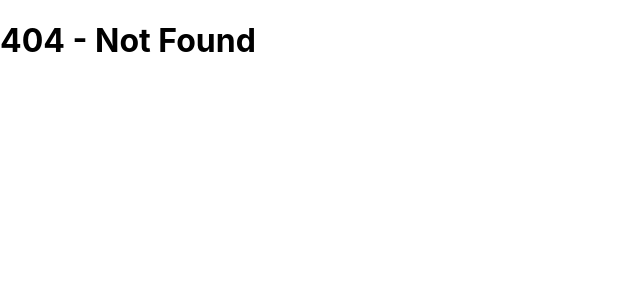
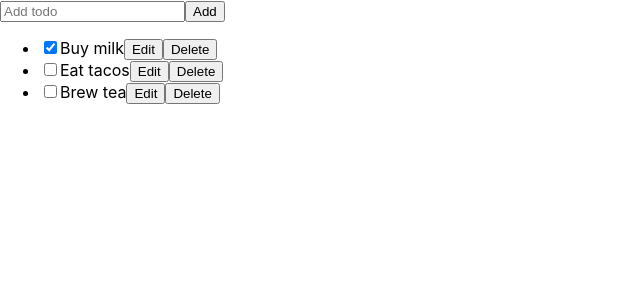
Before and after one commit to kayoken/react-projects, a React (Vite) app: page /mutations in a window 1280 px wide. Before the commit this address had no page. Shown: the top 300 px of the page, without its empty margins (0-640 px from the left). Built offline with nearby package versions, Linux system fonts and the light colour scheme.

Commit message:
added lots of things

```diff
--- a/src/components/Content/Content.jsx
+++ b/src/components/Content/Content.jsx
@@ -6,6 +6,7 @@
 import Paint from "../Paint";
 import Transitions from "../Transition";
 import CustomHookPage from "../CustomHookPage";
+import Mutations from "../Mutations";
 
 const Content = () => {
   const location = useLocation();
@@ -36,6 +37,9 @@
               <Link className="App-link" to="/custom-hooks">
                 CustomHooks
               </Link>
+              <Link className="App-link" to="/mutations">
+                Mutations
+              </Link>
             </header>
           </div>
         }
@@ -43,6 +47,7 @@
       <Route path="/paint" element={<Paint />}></Route>
       <Route path="/transitions" element={<Transitions />}></Route>
       <Route path="/custom-hooks" element={<CustomHookPage />}></Route>
+      <Route path="/mutations" element={<Mutations />}></Route>
       <Route path="*" element={<NotFound />}></Route>
     </Routes>
   );
--- a/src/components/CustomHookPage/CustomHookPage.jsx
+++ b/src/components/CustomHookPage/CustomHookPage.jsx
@@ -5,7 +5,7 @@
   const nameRef = useRef("null");
   const [name, setName] = useState("Me");
 
-  const idiot = useIdiot(name);
+  const idiotize = useIdiot(name);
 
   const changeName = (e) => {
     e.preventDefault();
@@ -23,7 +23,7 @@
         <button onClick={changeName}>Make Idiot!</button>
       </form>
       <div>Input was {name}</div>
-      <h2>{idiot}</h2>
+      <h2>{idiotize}</h2>
     </div>
   );
 };
--- /dev/null
+++ b/src/components/Mutations/AddTodo.jsx
@@ -0,0 +1,22 @@
+import { useState } from "react";
+
+export default function AddTodo({ onAddTodo }) {
+  const [title, setTitle] = useState("");
+  return (
+    <>
+      <input
+        placeholder="Add todo"
+        value={title}
+        onChange={(e) => setTitle(e.target.value)}
+      />
+      <button
+        onClick={() => {
+          setTitle("");
+          onAddTodo(title);
+        }}
+      >
+        Add
+      </button>
+    </>
+  );
+}
--- /dev/null
+++ b/src/components/Mutations/Mutations.jsx
@@ -0,0 +1,58 @@
+import { useState } from "react";
+import AddTodo from "./AddTodo";
+import TaskList from "./TaskList";
+
+let nextId = 3;
+const initialTodos = [
+  { id: 0, title: "Buy milk", done: true },
+  { id: 1, title: "Eat tacos", done: false },
+  { id: 2, title: "Brew tea", done: false },
+];
+
+export default function Mutations() {
+  const [todos, setTodos] = useState(initialTodos);
+
+  function handleAddTodo(title) {
+    setTodos([
+      {
+        //this works only because the nextId is global and outside of Mutations
+        id: nextId++,
+        title: title,
+        done: false,
+      },
+      ...todos,
+    ]);
+  }
+
+  function handleChangeTodo(nextTodo) {
+    setTodos(
+      todos.map((todo) => {
+        if (todo.id === nextTodo.id) {
+          return {
+            nextTodo,
+          };
+        }
+        return todo;
+      })
+    );
+  }
+
+  function handleDeleteTodo(todoId) {
+    setTodos(
+      todos.filter((todo) => {
+        return todo.id !== todoId;
+      })
+    );
+  }
+
+  return (
+    <>
+      <AddTodo onAddTodo={handleAddTodo} />
+      <TaskList
+        todos={todos}
+        onChangeTodo={handleChangeTodo}
+        onDeleteTodo={handleDeleteTodo}
+      />
+    </>
+  );
+}
--- /dev/null
+++ b/src/components/Mutations/TaskList.jsx
@@ -0,0 +1,58 @@
+import { useState } from "react";
+
+export default function TaskList({ todos, onChangeTodo, onDeleteTodo }) {
+  console.log(todos);
+  return (
+    <ul>
+      {todos.map((todo) => (
+        <li key={todo.id}>
+          <Task todo={todo} onChange={onChangeTodo} onDelete={onDeleteTodo} />
+        </li>
+      ))}
+    </ul>
+  );
+}
+
+function Task({ todo, onChange, onDelete }) {
+  const [isEditing, setIsEditing] = useState(false);
+  let todoContent;
+  if (isEditing) {
+    todoContent = (
+      <>
+        <input
+          value={todo.title}
+          onChange={(e) => {
+            onChange({
+              ...todo,
+              title: e.target.value,
+            });
+          }}
+        />
+        <button onClick={() => setIsEditing(false)}>Save</button>
+      </>
+    );
+  } else {
+    todoContent = (
+      <>
+        {todo.title}
+        <button onClick={() => setIsEditing(true)}>Edit</button>
+      </>
+    );
+  }
+  return (
+    <label>
+      <input
+        type="checkbox"
+        checked={todo.done}
+        onChange={(e) => {
+          onChange({
+            ...todo,
+            done: e.target.checked,
+          });
+        }}
+      />
+      {todoContent}
+      <button onClick={() => onDelete(todo.id)}>Delete</button>
+    </label>
+  );
+}
--- /dev/null
+++ b/src/components/Mutations/index.js
@@ -0,0 +1,3 @@
+import Mutations from "./Mutations";
+
+export default Mutations;
```
